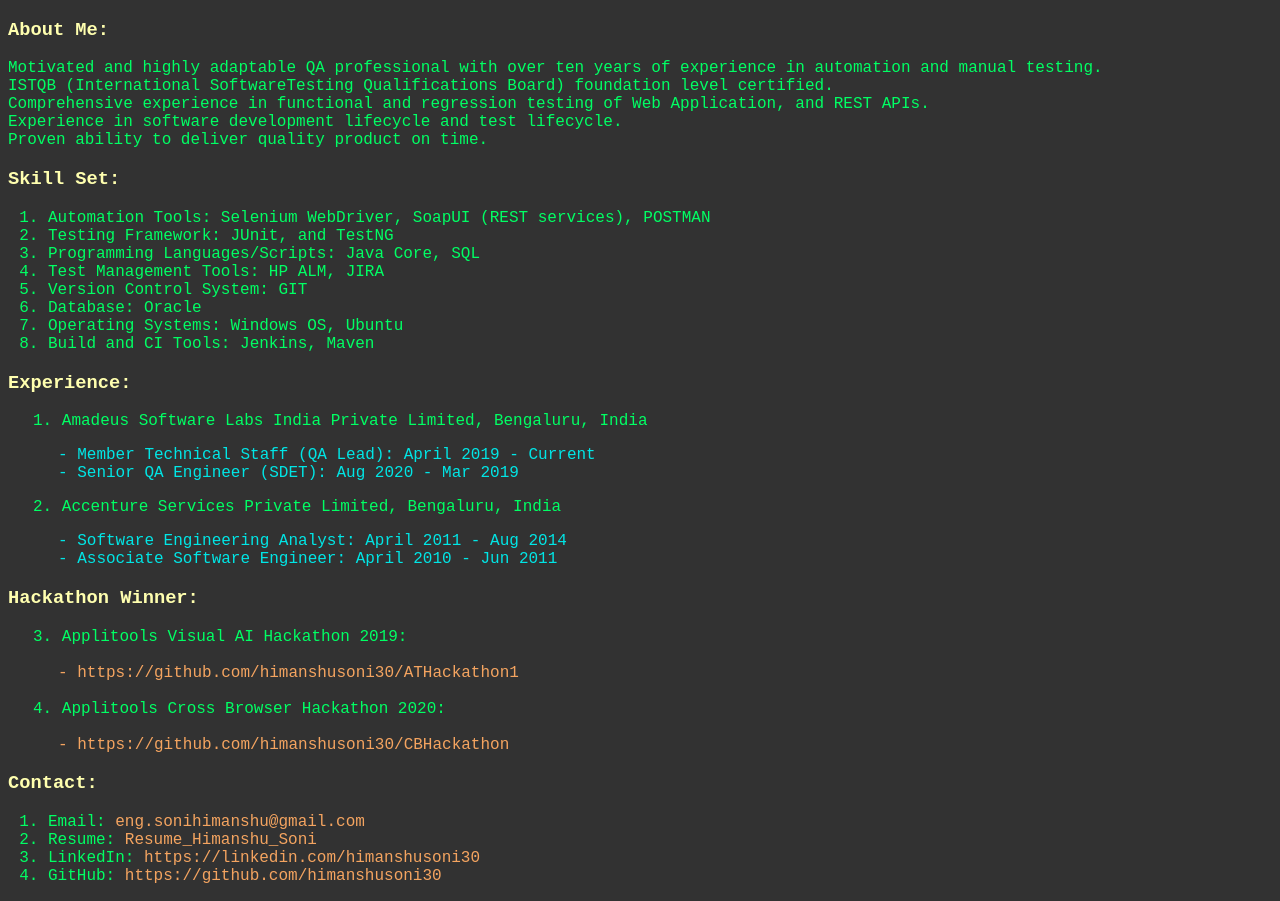
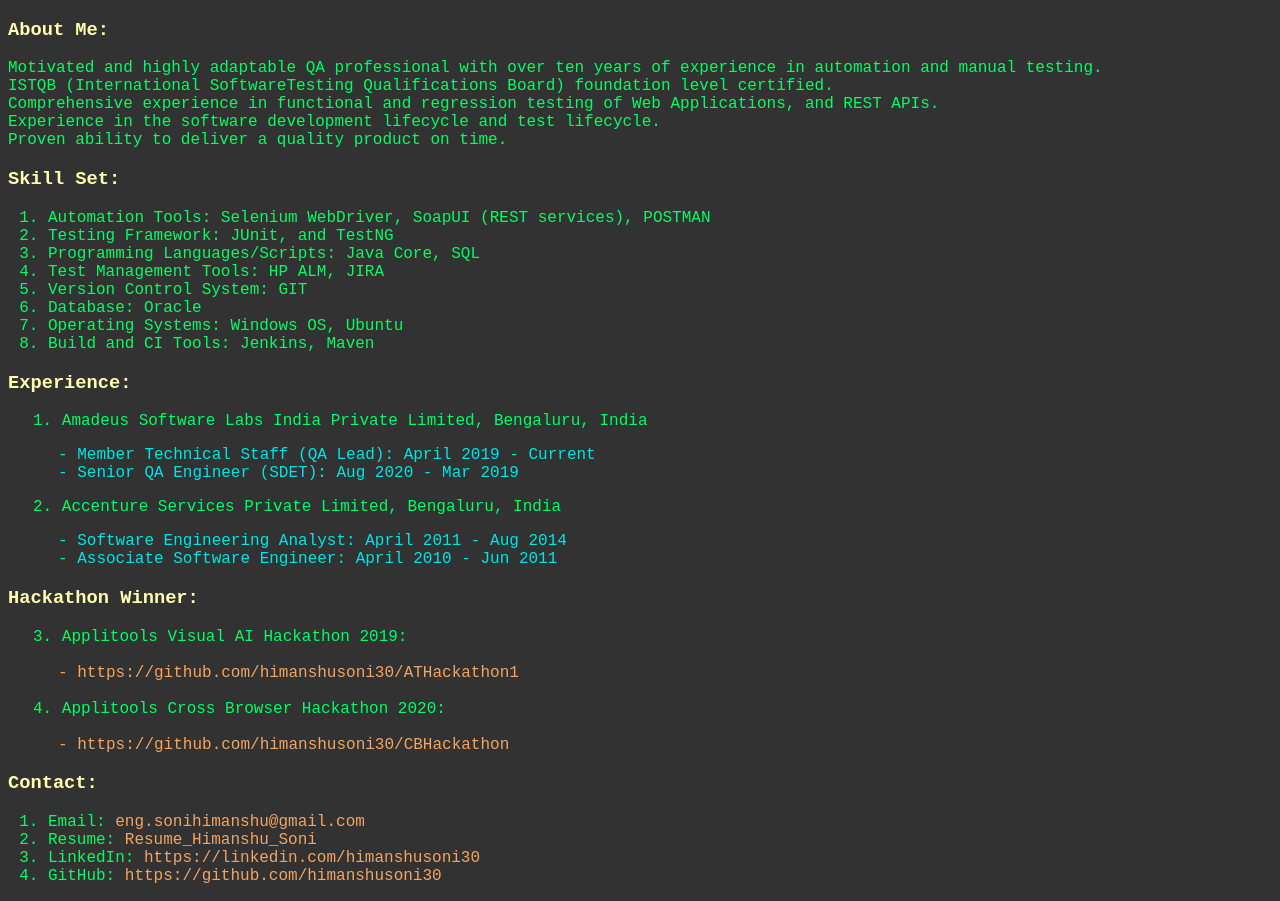
Before and after one commit to himanshusoni30/himanshusoni30.github.io, a plain HTML site: page index.html in a window 1280 px wide. Drawn offline with Linux system fonts and the light colour scheme.

Commit message:
fixing about me

```diff
--- a/index.html
+++ b/index.html
@@ -42,9 +42,9 @@
 
 		<p> Motivated and highly adaptable QA professional with over ten years of experience in automation and manual testing.<br>
 		ISTQB (International SoftwareTesting Qualifications Board) foundation level certified.<br>
-		Comprehensive experience in functional and regression testing of Web Application, and REST APIs.<br>
-		Experience in software development lifecycle and test lifecycle.<br>
-		Proven ability to deliver quality product on time. </p>
+		Comprehensive experience in functional and regression testing of Web Applications, and REST APIs.<br>
+		Experience in the software development lifecycle and test lifecycle.<br>
+		Proven ability to deliver a quality product on time. </p>
 
 	<h3> Skill Set: </h3>
 
```
